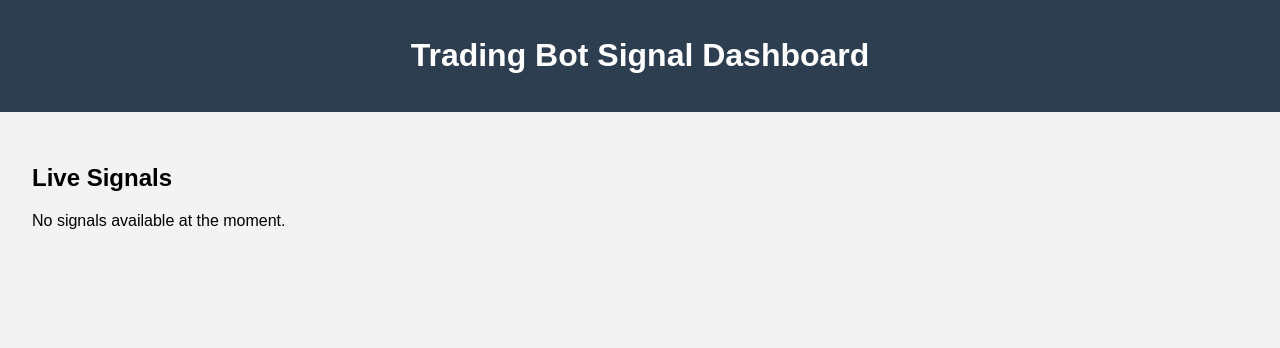
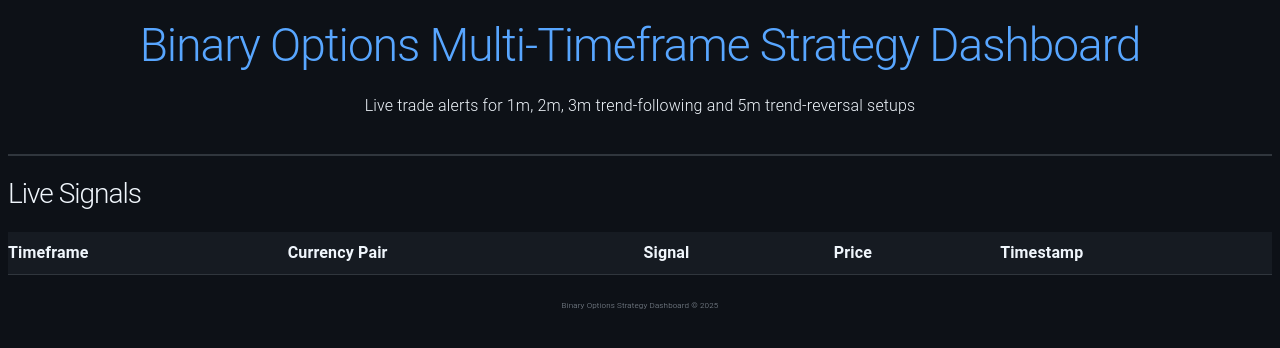
Before and after one commit to Judyk247/Binary-Signal-Bot, a Python web app: template templates/index.html in a window 1280 px wide. Shown: the top 348 px of the page. Run offline with Jinja, Linux system fonts and the light colour scheme; the template is opened without the code that fills it, so the values that code supplies are empty.

Commit message:
index.html

```diff
--- a/templates/index.html
+++ b/templates/index.html
@@ -2,91 +2,113 @@
 <html lang="en">
 <head>
     <meta charset="UTF-8">
-    <title>Trading Bot Dashboard</title>
-    <meta name="viewport" content="width=device-width, initial-scale=1">
+    <meta name="viewport" content="width=device-width, initial-scale=1.0">
+    <title>Binary Options Strategy Dashboard</title>
+    <link rel="stylesheet" href="https://cdnjs.cloudflare.com/ajax/libs/milligram/1.4.1/milligram.min.css">
     <style>
         body {
-            font-family: sans-serif;
-            margin: 0;
-            padding: 0;
-            background: #f3f3f3;
+            background-color: #0d1117;
+            color: #f0f6fc;
         }
-        .header {
-            background-color: #2c3e50;
-            color: white;
+        header {
+            text-align: center;
             padding: 1rem;
-            text-align: center;
+            border-bottom: 2px solid #30363d;
         }
-        .container {
-            padding: 2rem;
+        h1 {
+            color: #58a6ff;
+        }
+        .strategy-table {
+            margin-top: 2rem;
         }
         table {
             width: 100%;
             border-collapse: collapse;
-            margin-top: 1rem;
+        }
+        thead {
+            background: #161b22;
         }
         th, td {
             padding: 0.8rem;
-            border: 1px solid #ddd;
+            border-bottom: 1px solid #30363d;
+        }
+        .buy {
+            color: #00ff91;
+            font-weight: bold;
+        }
+        .sell {
+            color: #ff4d4d;
+            font-weight: bold;
+        }
+        footer {
+            margin-top: 2rem;
             text-align: center;
-        }
-        th {
-            background-color: #34495e;
-            color: white;
-        }
-        .approve-button {
-            padding: 0.5rem 1rem;
-            background-color: #27ae60;
-            color: white;
-            border: none;
-            cursor: pointer;
-            border-radius: 4px;
-        }
-        .approve-button:hover {
-            background-color: #2ecc71;
+            font-size: 0.8rem;
+            color: #8b949e;
         }
     </style>
 </head>
 <body>
-    <div class="header">
-        <h1>Trading Bot Signal Dashboard</h1>
-    </div>
-    <div class="container">
-        <h2>Live Signals</h2>
-        {% if signals %}
+
+<header>
+    <h1>Binary Options Multi-Timeframe Strategy Dashboard</h1>
+    <p>Live trade alerts for 1m, 2m, 3m trend-following and 5m trend-reversal setups</p>
+</header>
+
+<main>
+    <section class="strategy-table">
+        <h3>Live Signals</h3>
         <table>
             <thead>
                 <tr>
-                        <th>Time</th>
-                        <th>Symbol</th>
                     <th>Timeframe</th>
-                        <th>Direction</th>
-                        <th>Action</th>
+                    <th>Currency Pair</th>
+                    <th>Signal</th>
+                    <th>Price</th>
+                    <th>Timestamp</th>
                 </tr>
             </thead>
-                <tbody>
-                    {% for signal in signals %}
-                    <tr>
-                        <td>{{ signal.time }}</td>
-                        <td>{{ signal.symbol }}</td>
-                        <td>{{ signal.timeframe }}</td>
-                        <td>{{ signal.direction }}</td>
-                        <td>
-                            <form action="/approve" method="POST">
-                                <input type="hidden" name="symbol" value="{{ signal.symbol }}">
-                                <input type="hidden" name="timeframe" value="{{ signal.timeframe }}">
-                                <input type="hidden" name="direction" value="{{ signal.direction }}">
-                                <input type="hidden" name="time" value="{{ signal.time }}">
-                                <button class="approve-button" type="submit">Approve</button>
-                            </form>
-                        </td>
-                    </tr>
-                    {% endfor %}
+            <tbody id="signal-data">
+                <!-- Data will be injected here dynamically -->
             </tbody>
         </table>
-        {% else %}
-            <p>No signals available at the moment.</p>
-        {% endif %}
-    </div>
+    </section>
+</main>
+
+<footer>
+    Binary Options Strategy Dashboard © 2025
+</footer>
+
+<script>
+    // Example: dynamically fetching signals from backend every 5 seconds
+    async function fetchSignals() {
+        try {
+            const res = await fetch('/api/signals'); // Replace with your API endpoint
+            const data = await res.json();
+
+            const tableBody = document.getElementById('signal-data');
+            tableBody.innerHTML = '';
+
+            data.forEach(signal => {
+                const row = document.createElement('tr');
+
+                row.innerHTML = `
+                    <td>${signal.timeframe}</td>
+                    <td>${signal.pair}</td>
+                    <td class="${signal.type.toLowerCase()}">${signal.type}</td>
+                    <td>${signal.price}</td>
+                    <td>${signal.timestamp}</td>
+                `;
+                tableBody.appendChild(row);
+            });
+        } catch (err) {
+            console.error('Error fetching signals:', err);
+        }
+    }
+
+    setInterval(fetchSignals, 5000);
+    fetchSignals();
+</script>
+
 </body>
         </html>
```
Lines whose indentation alone changed are shown as unchanged.
